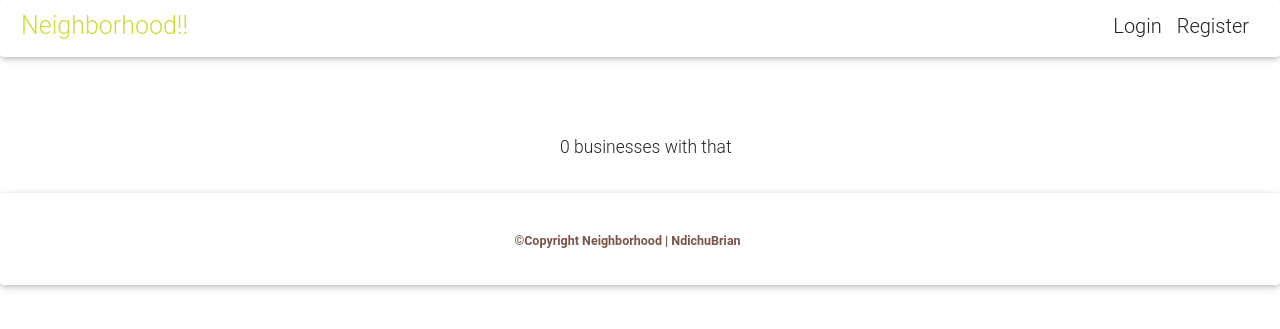
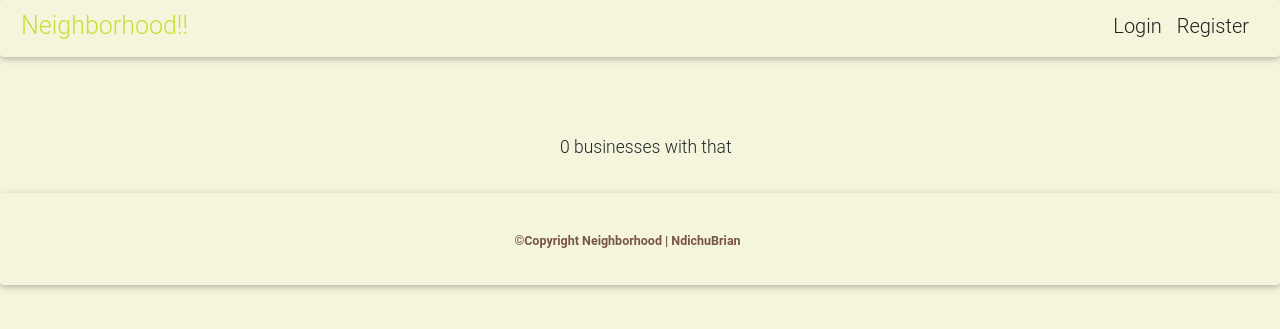
Before and after one commit to Brayooh/myHood, a Django app: template neighboor/templates/search.html in a window 1280 px wide. Shown: the top 329 px of the page. Run offline with Django 3.2, Linux system fonts and the light colour scheme; the template is opened without the code that fills it, so the values that code supplies are empty; some libraries are stand-ins or nearby versions.

Commit message:
modify background color

```diff
--- a/neighboor/templates/base.html
+++ b/neighboor/templates/base.html
@@ -25,7 +25,7 @@
 {% endblock %}
   </head>
 
-  <body>
+  <body style="background-color: beige;">
     {% block navbar %}
       {% include 'navbar.html' %}
     {% endblock %}
```
